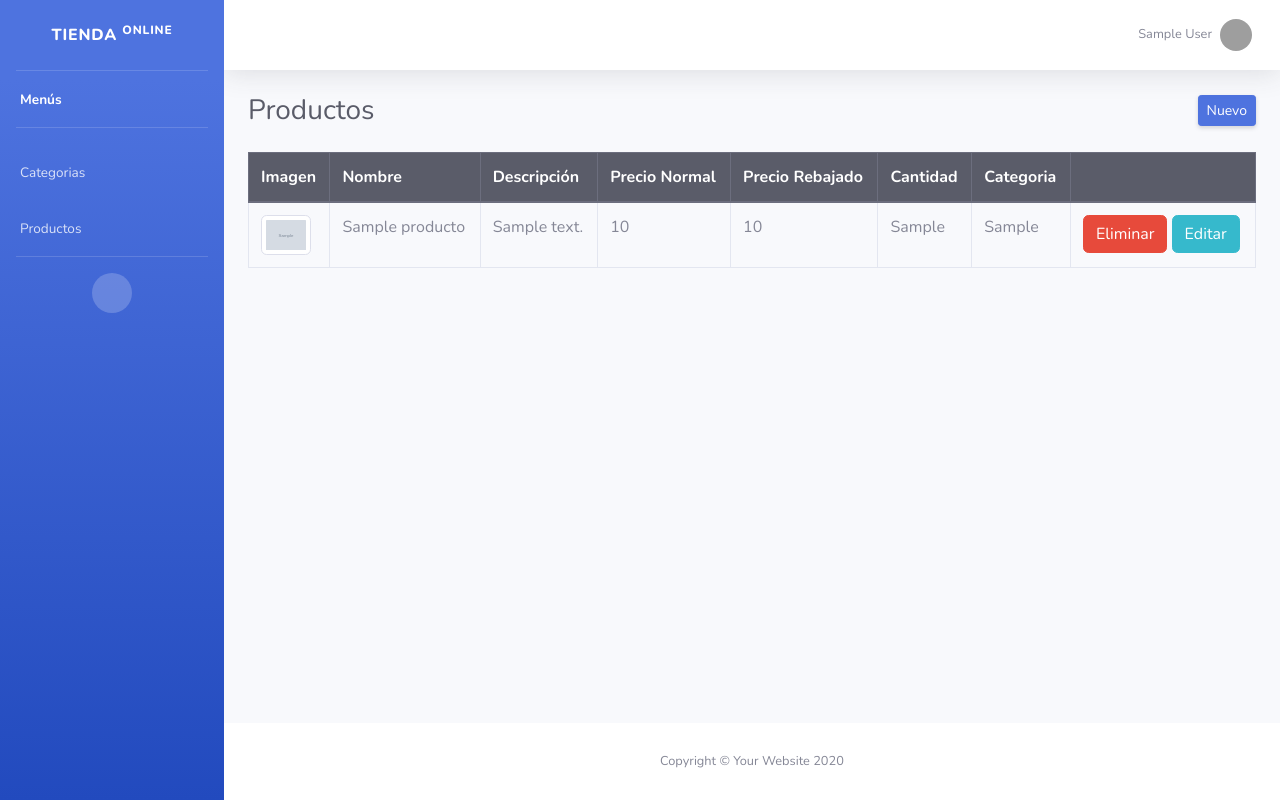
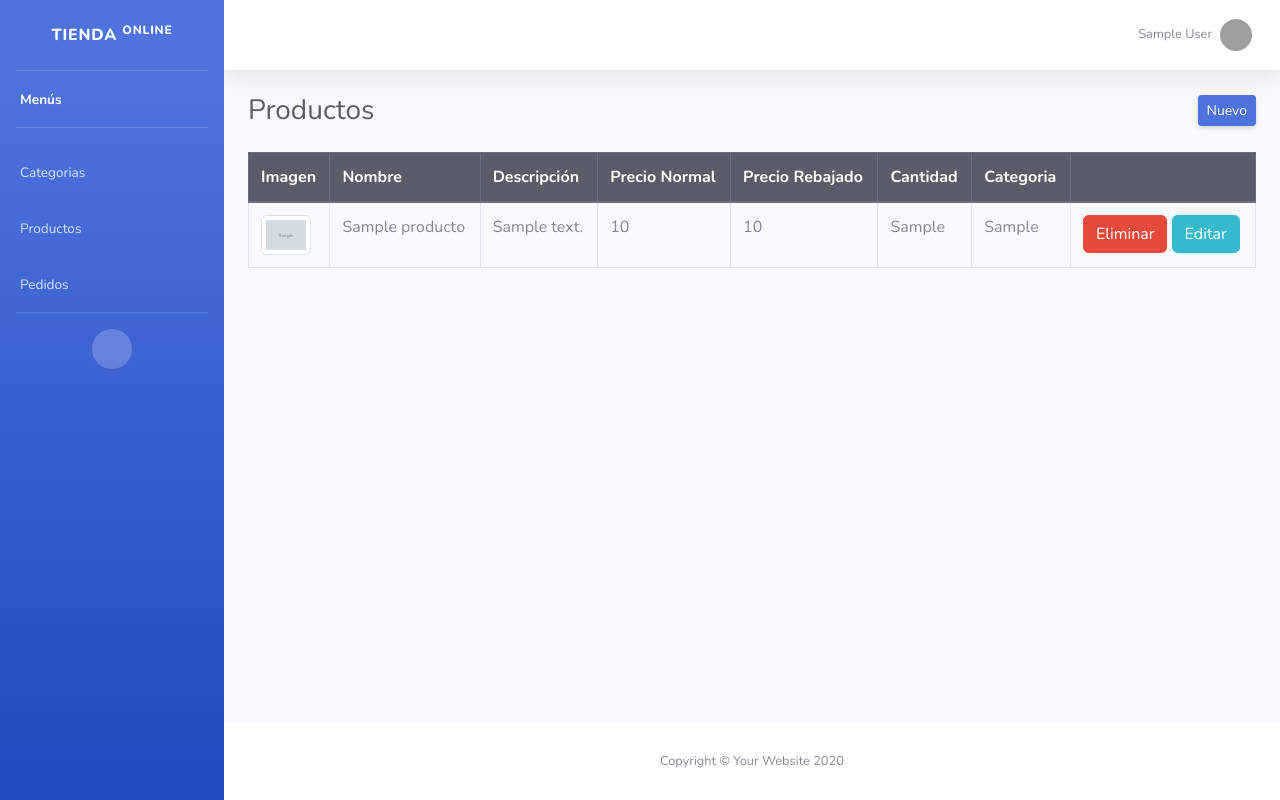
Before and after one commit to ExlandFour/tecnosmart2, a PHP site: page /admin/productos.php in a window 1280 px wide. Run offline with PHP 8.4, Linux system fonts and the light colour scheme; the visitor is signed in with stand-in values (Sample User, id 1); tables that the repository leaves empty or names only in its code hold one stand-in row (values such as "Sample post"); grey boxes marked "Sample" are stand-in pictures; some libraries are stand-ins or nearby versions; grey boxes are pictures that could not be loaded.

Commit message:
Ingrese una nuevo archivo llamado "pedidos.php"

```diff
--- a/admin/includes/header.php
+++ b/admin/includes/header.php
@@ -62,6 +62,12 @@ if (empty($_SESSION['id'])) {
                 <a class="nav-link" href="productos.php">
                     <i class="fas fa-list"></i>
                     <span>Productos</span></a>
+            </li>
+
+            <li class="nav-item">
+                <a class="nav-link" href="pedidos.php">
+                    <i class="fas fa-list"></i>
+                    <span>Pedidos</span></a>
             </li>
 
             <!-- Divider -->
--- a/detalles.php
+++ b/detalles.php
@@ -46,7 +46,6 @@
 </body>
 
 
-</header>
 
 </footer>
     <!-- Bootstrap core JS-->
--- a/index.php
+++ b/index.php
@@ -104,7 +104,7 @@
     <!-- Footer-->
     <footer class="py-5 bg-secondary">
     <div class="container">
-        <p class="m-0 text-center text-white">Copyright &copy; Your Website 2021</p>
+        <p class="m-0 text-center text-white">Derechos Reservados Marcelo Quinchagual &copy; Pagina Creada desde el 10 de mayo</p>
     </div>
 </footer>
     <!-- Bootstrap core JS-->
```
Also changed, not shown: admin/pedidos.php (added).
